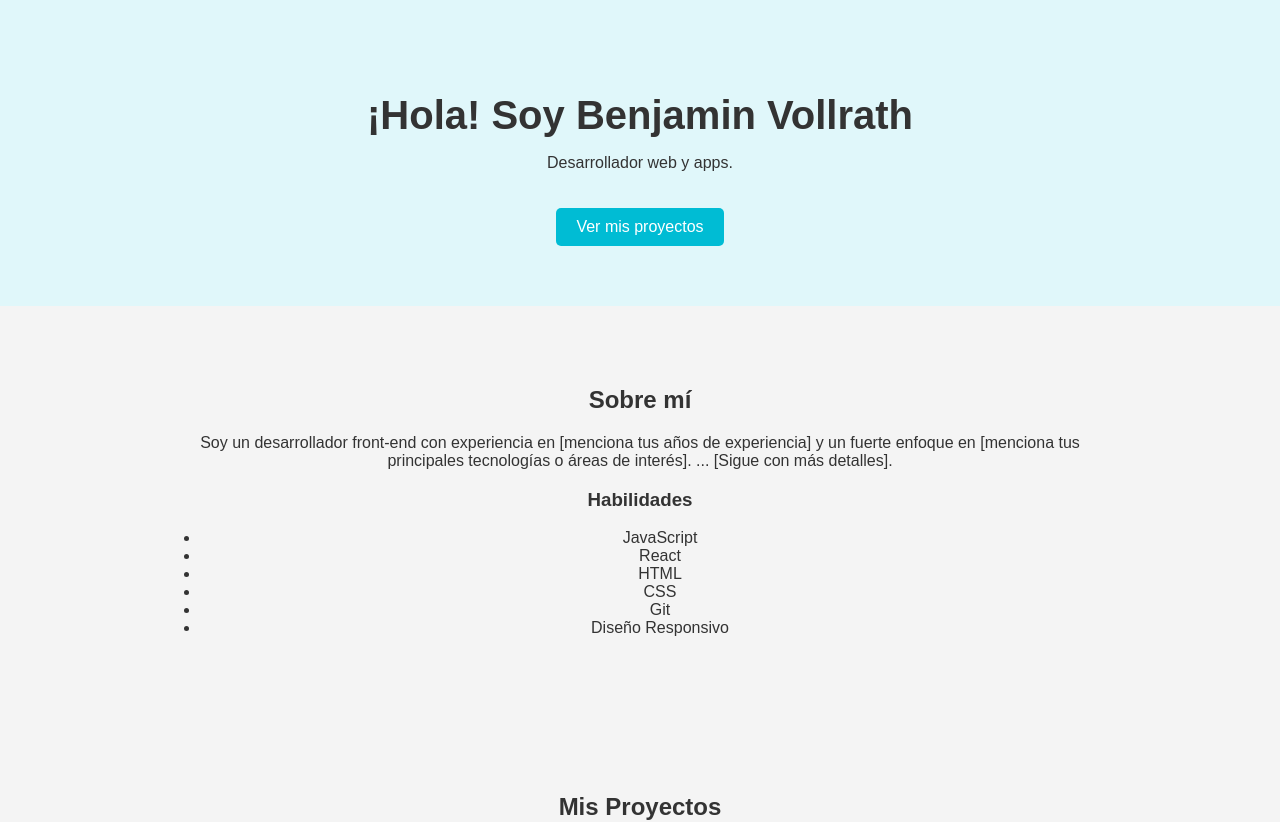
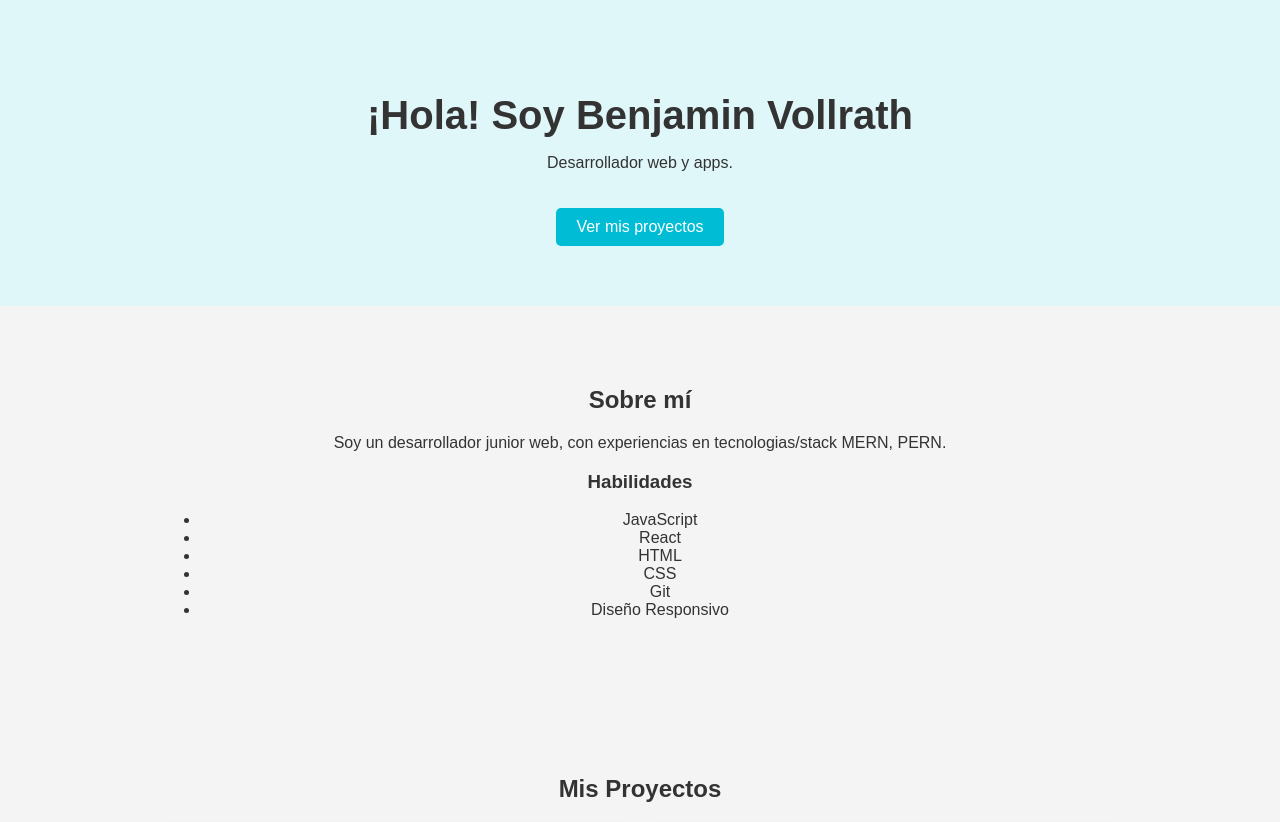
Before and after one commit to BenjiVoll/port-web, a React (Vite) app: page / in a window 1280 px wide. Shown: the top 822 px of the page. Built offline with nearby package versions, Linux system fonts and the light colour scheme.

Commit message:
init port-web

```diff
--- a/src/components/About.jsx
+++ b/src/components/About.jsx
@@ -5,7 +5,7 @@ function About() {
     <section id="about" className="about">
       <div className="container">
         <h2>Sobre mí</h2>
-        <p>Soy un desarrollador front-end con experiencia en [menciona tus años de experiencia] y un fuerte enfoque en [menciona tus principales tecnologías o áreas de interés]. ... [Sigue con más detalles].</p>
+        <p>Soy un desarrollador junior web, con experiencias en tecnologias/stack MERN, PERN.</p>
         <div className="skills">
           <h3>Habilidades</h3>
           <ul>
```
